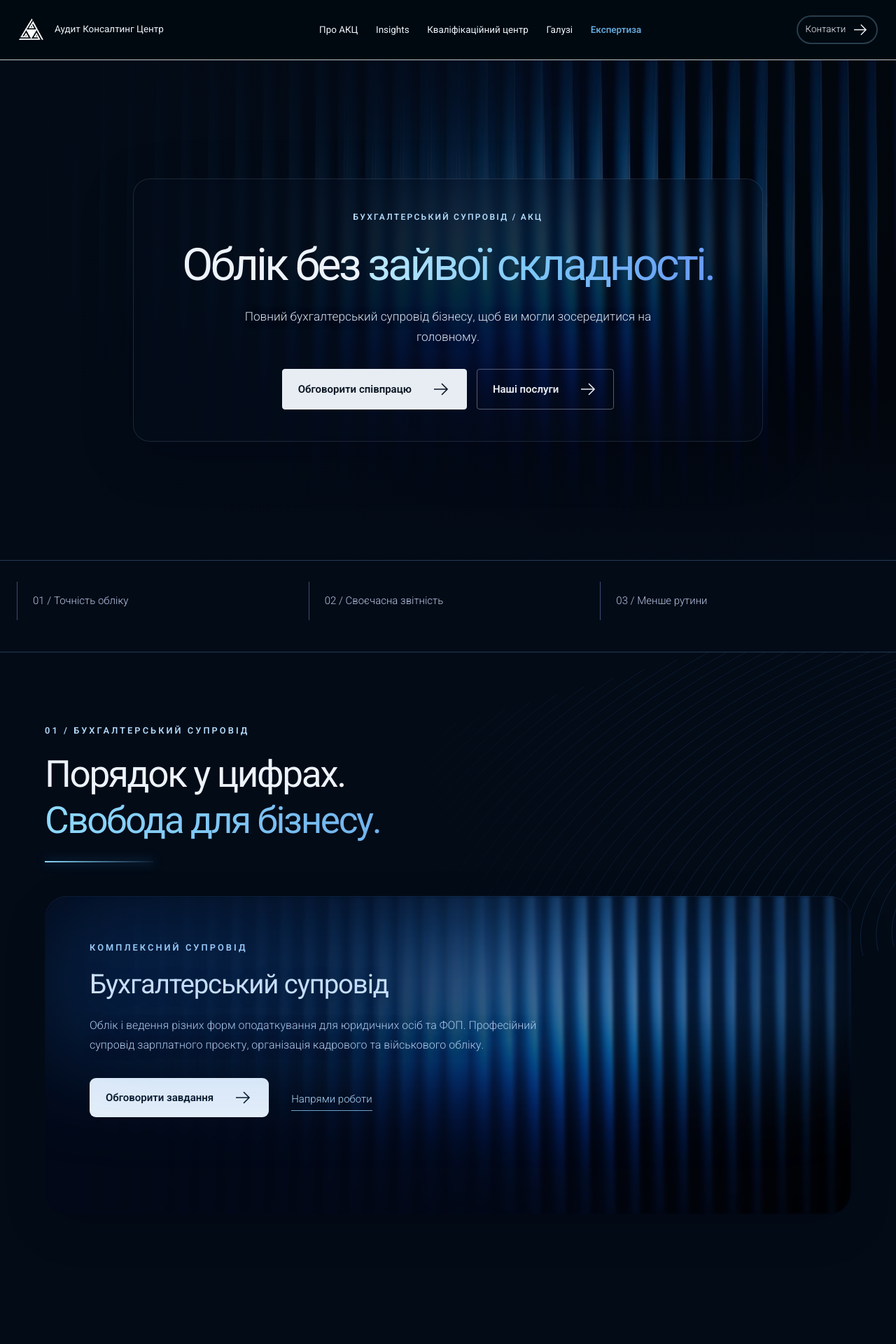
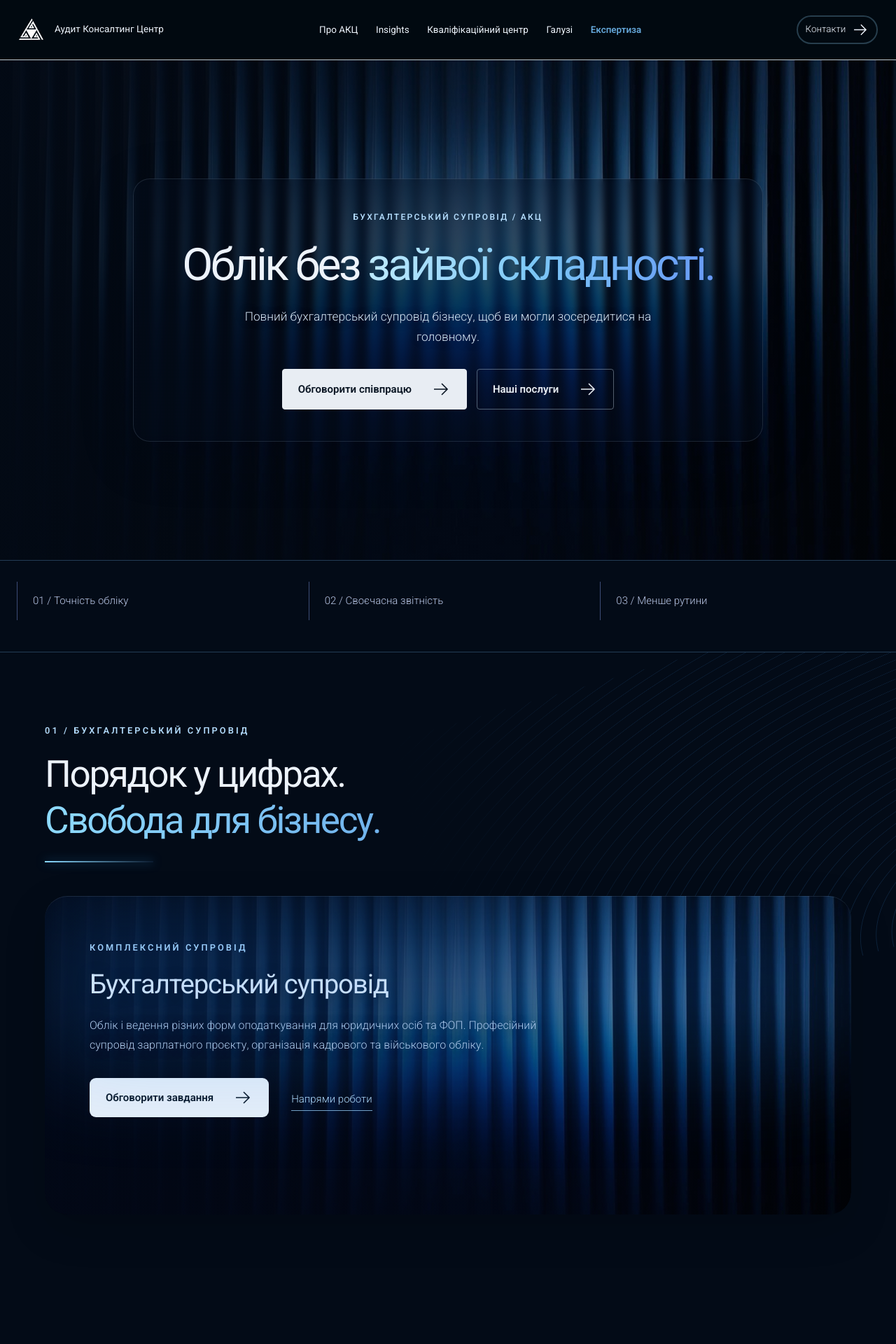
Before and after one commit to dnagorna3817-spec/website_akc_main, a Next.js app: page /expertise/accounting in a window 1280 px wide. Shown: the top 1920 px of the page at 70% size. Built offline with nearby package versions, Linux system fonts and the light colour scheme.

Commit message:
Fix accounting background image visibility by using direct audit wave backgrounds

```diff
--- a/app/expertise/[slug]/audit.module.css
+++ b/app/expertise/[slug]/audit.module.css
@@ -1030,3 +1030,27 @@
   }
   .accountingPage .section .feature > :first-child { width: 100%; }
 }
+
+
+/* Accounting artwork: apply the audit wave directly, independent of legacy pseudo layers. */
+.accountingPage .hero {
+  position: relative;
+  isolation: isolate;
+  background-image: linear-gradient(90deg, rgba(3,11,23,.88) 0%, rgba(3,11,23,.52) 55%, rgba(3,11,23,.30) 100%), url("/akc-audit-wave.jpg");
+  background-size: cover;
+  background-position: center;
+  background-repeat: no-repeat;
+}
+.accountingPage .hero::before,
+.accountingPage .hero::after { content: none; }
+.accountingPage .section .feature {
+  background-image: linear-gradient(90deg, rgba(2,8,23,.94) 0%, rgba(2,8,23,.74) 46%, rgba(2,8,23,.25) 100%), url("/akc-audit-wave.jpg");
+  background-size: cover;
+  background-position: center;
+  background-repeat: no-repeat;
+}
+.accountingPage .section .feature::before { content: none; }
+@media (max-width: 650px) {
+  .accountingPage .hero { background-image: linear-gradient(0deg,rgba(3,11,23,.9),rgba(3,11,23,.5)),url("/akc-audit-wave.jpg"); }
+  .accountingPage .section .feature { background-image: linear-gradient(90deg,rgba(2,8,23,.9),rgba(2,8,23,.58)),url("/akc-audit-wave.jpg"); }
+}
```
